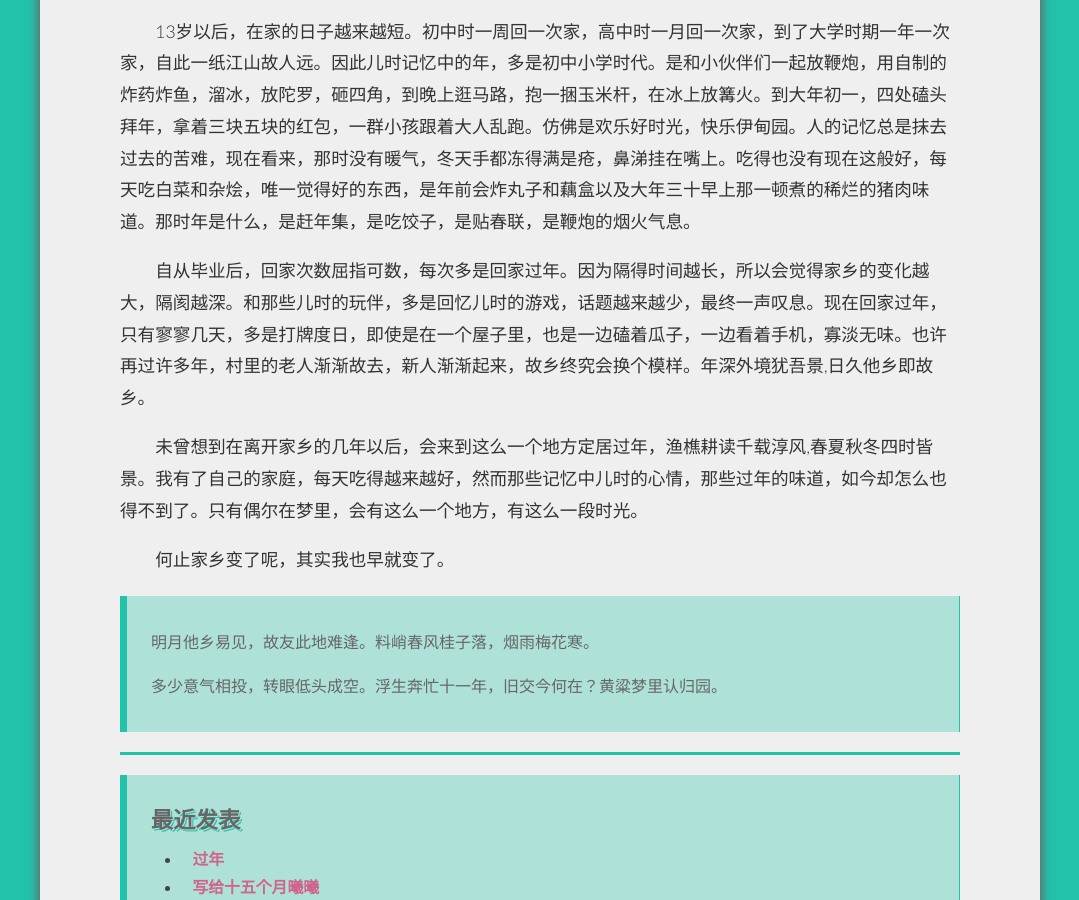
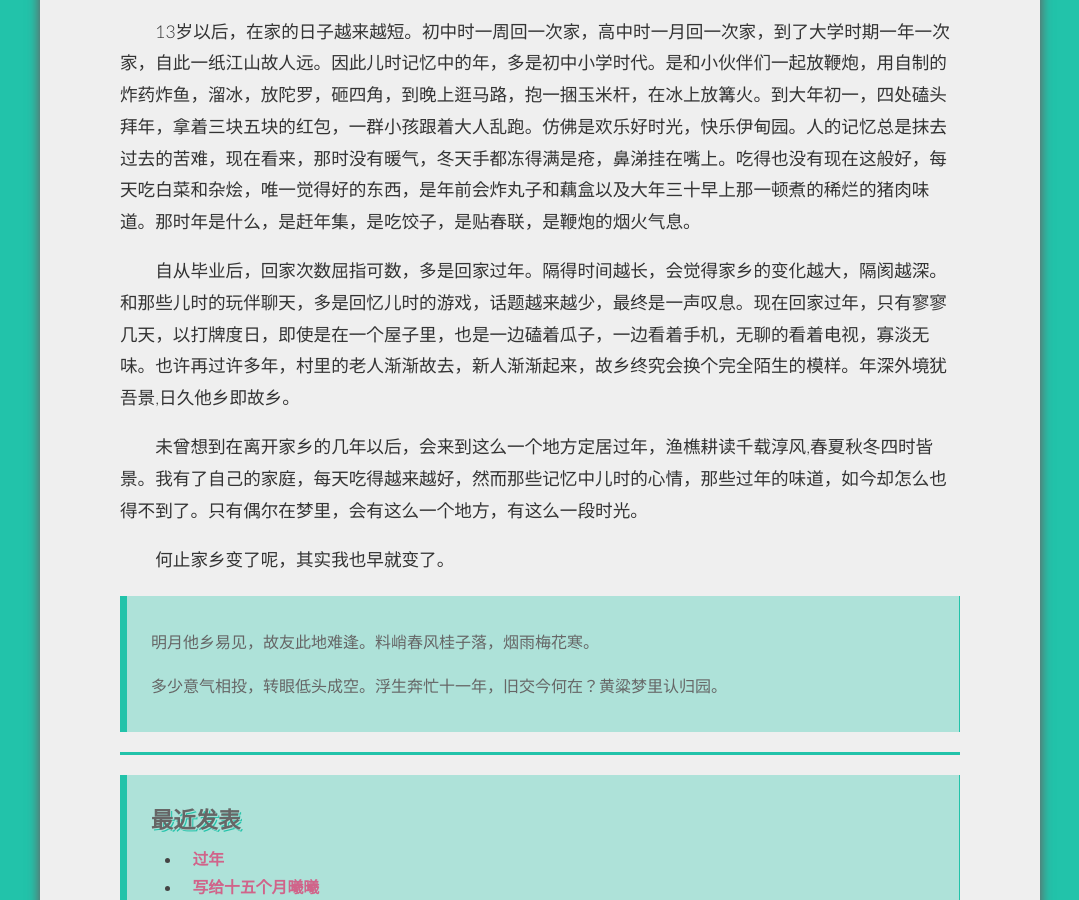
Before and after one commit to zwxscience/MyBlog, a Jekyll site: the page built from _posts/2017-01-26-to-celebrate-the-spring-festival.md, in a window 1280 px wide and 900 px high, scrolled down 1059 px. Shown: the whole window, without its empty margins (100-1179 px from the left). Built offline with Jekyll 4.4.1, drawn with Linux system fonts in a browser that asks for light colours; Markdown is read by kramdown in place of the engine named in the settings; comment, search, counter and statistics services are not loaded.

Commit message:
Update 2017-01-26-to-celebrate-the-spring-festival.md

```diff
--- a/_posts/2017-01-26-to-celebrate-the-spring-festival.md
+++ b/_posts/2017-01-26-to-celebrate-the-spring-festival.md
@@ -29,7 +29,7 @@ excerpt: 明月他乡易见，故友此地难逢。料峭春风桂子落，烟
 
 13岁以后，在家的日子越来越短。初中时一周回一次家，高中时一月回一次家，到了大学时期一年一次家，自此一纸江山故人远。因此儿时记忆中的年，多是初中小学时代。是和小伙伴们一起放鞭炮，用自制的炸药炸鱼，溜冰，放陀罗，砸四角，到晚上逛马路，抱一捆玉米杆，在冰上放篝火。到大年初一，四处磕头拜年，拿着三块五块的红包，一群小孩跟着大人乱跑。仿佛是欢乐好时光，快乐伊甸园。人的记忆总是抹去过去的苦难，现在看来，那时没有暖气，冬天手都冻得满是疮，鼻涕挂在嘴上。吃得也没有现在这般好，每天吃白菜和杂烩，唯一觉得好的东西，是年前会炸丸子和藕盒以及大年三十早上那一顿煮的稀烂的猪肉味道。那时年是什么，是赶年集，是吃饺子，是贴春联，是鞭炮的烟火气息。
 
-自从毕业后，回家次数屈指可数，每次多是回家过年。因为隔得时间越长，所以会觉得家乡的变化越大，隔阂越深。和那些儿时的玩伴，多是回忆儿时的游戏，话题越来越少，最终一声叹息。现在回家过年，只有寥寥几天，多是打牌度日，即使是在一个屋子里，也是一边磕着瓜子，一边看着手机，寡淡无味。也许再过许多年，村里的老人渐渐故去，新人渐渐起来，故乡终究会换个模样。年深外境犹吾景,日久他乡即故乡。
+自从毕业后，回家次数屈指可数，多是回家过年。隔得时间越长，会觉得家乡的变化越大，隔阂越深。和那些儿时的玩伴聊天，多是回忆儿时的游戏，话题越来越少，最终是一声叹息。现在回家过年，只有寥寥几天，以打牌度日，即使是在一个屋子里，也是一边磕着瓜子，一边看着手机，无聊的看着电视，寡淡无味。也许再过许多年，村里的老人渐渐故去，新人渐渐起来，故乡终究会换个完全陌生的模样。年深外境犹吾景,日久他乡即故乡。
 
 未曾想到在离开家乡的几年以后，会来到这么一个地方定居过年，渔樵耕读千载淳风,春夏秋冬四时皆景。我有了自己的家庭，每天吃得越来越好，然而那些记忆中儿时的心情，那些过年的味道，如今却怎么也得不到了。只有偶尔在梦里，会有这么一个地方，有这么一段时光。
 
```
